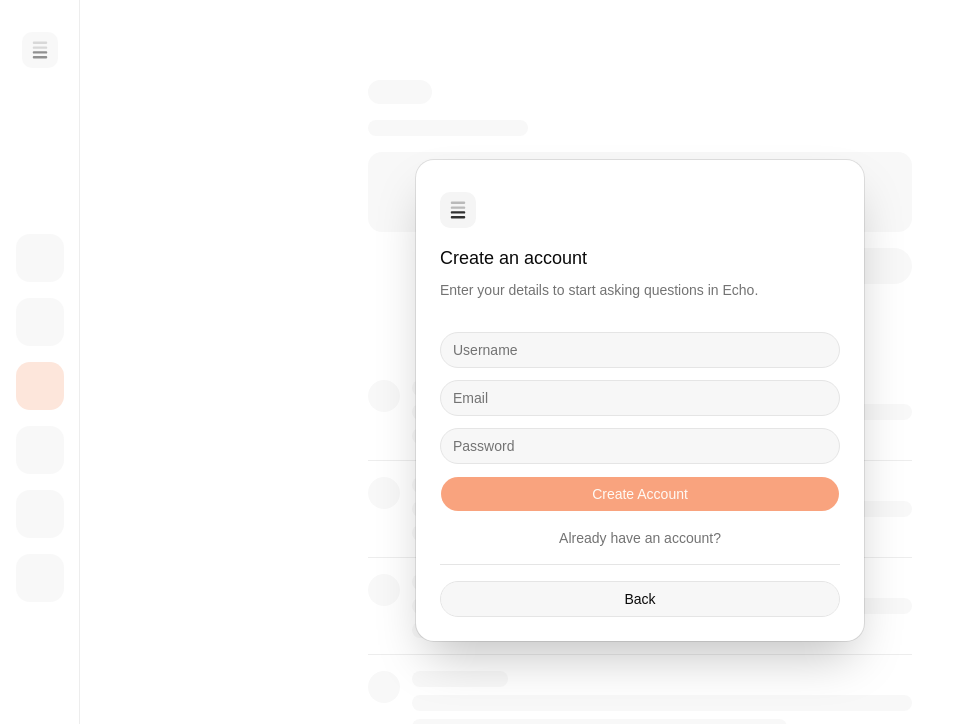
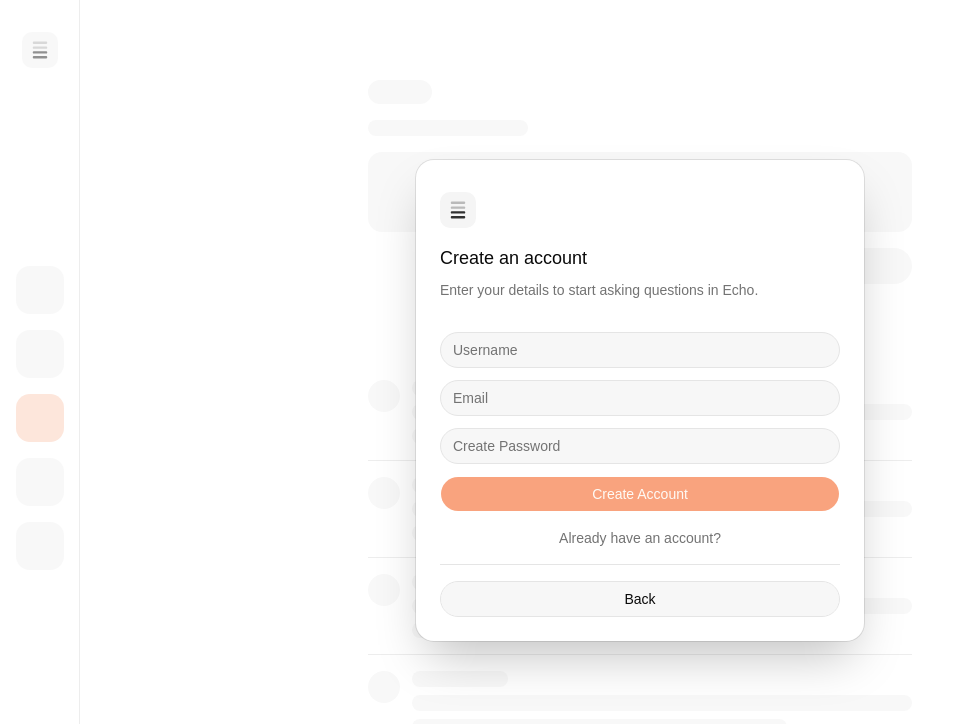
Before and after one commit to electr1fy0/echo, a React (Vite) app in the folder client/: page /auth in a window 1280 px wide. Shown: the top 724 px of the page, without its empty margins (0-959 px from the left). Built offline with nearby package versions, Linux system fonts and the light colour scheme; no server answers.

Commit message:
add motion

```diff
--- a/client/package.json
+++ b/client/package.json
@@ -19,6 +19,7 @@
     "class-variance-authority": "^0.7.1",
     "clsx": "^2.1.1",
     "lucide-react": "^0.562.0",
+    "motion": "^12.29.2",
     "next-themes": "^0.4.6",
     "react": "^19.2.0",
     "react-dom": "^19.2.0",
--- /dev/null
+++ b/client/src/components/page-transition.tsx
@@ -0,0 +1,20 @@
+import { motion } from "motion/react";
+
+interface PageTransitionProps {
+  children: React.ReactNode;
+  className?: string;
+}
+
+export function PageTransition({ children, className }: PageTransitionProps) {
+  return (
+    <motion.div
+      initial={{ opacity: 0, y: 10 }}
+      animate={{ opacity: 1, y: 0 }}
+      exit={{ opacity: 0, y: -10 }}
+      transition={{ duration: 0.2, ease: "easeOut" }}
+      className={className}
+    >
+      {children}
+    </motion.div>
+  );
+}
--- a/client/src/pages/all-chambers.tsx
+++ b/client/src/pages/all-chambers.tsx
@@ -10,13 +10,14 @@ import {
 import { CreateChamberDialog } from "@/components/chambers/create-chamber-dialog";
 import { useNavigate } from "react-router";
 import { ChamberListSkeleton } from "@/components/ui/skeletons";
+import { PageTransition } from "@/components/page-transition";
 export function AllChambers() {
   const [query, setQuery] = useState("");
   const [createChamberOpen, setCreateChamberOpen] = useState(false);
   const navigate = useNavigate();
   const { data: chambers = [], isLoading } = useListChambers(query);
   return (
-    <div className="max-w-[40rem] w-full md:mt-24 mt-16 space-y-4 mb-40 relative px-4 pb-20 md:pb-0">
+    <PageTransition className="max-w-[40rem] w-full md:mt-24 mt-16 space-y-4 mb-40 relative px-4 pb-20 md:pb-0">
       <button
         onClick={() => navigate(-1)}
         className="flex items-center gap-1 text-sm text-neutral-500 hover:text-neutral-700 dark:hover:text-neutral-300 mb-2 transition-colors"
@@ -66,6 +67,6 @@ export function AllChambers() {
         open={createChamberOpen}
         onOpenChange={setCreateChamberOpen}
       />
-    </div>
+    </PageTransition>
   );
 }
--- a/client/src/pages/auth.tsx
+++ b/client/src/pages/auth.tsx
@@ -4,6 +4,7 @@ import { Button } from "@/components/ui/button";
 import { Input } from "@/components/ui/input";
 import { Skeleton } from "@/components/ui/skeleton";
 import type { AuthPayload } from "@/api/auth";
+import { motion } from "motion/react";
 import {
   Card,
   CardContent,
@@ -48,7 +49,6 @@ function SkeletonSidebar() {
         <Skeleton className="size-12 rounded-xl animate-none" />
         <Skeleton className="size-12 rounded-xl animate-none" />
         <Skeleton className="size-12 rounded-xl animate-none bg-primary/20" />
-        <Skeleton className="size-12 rounded-xl animate-none" />
         <Skeleton className="size-12 rounded-xl animate-none" />
         <Skeleton className="size-12 rounded-xl animate-none" />
       </nav>
@@ -221,7 +221,13 @@ export function Auth() {
         </main>
       </div>
       <div className="fixed inset-0 flex items-center justify-center z-50">
-        <Card className="w-full max-w-md mx-4 shadow-2xl">
+        <motion.div
+          initial={{ opacity: 0, scale: 0.95, y: 10 }}
+          animate={{ opacity: 1, scale: 1, y: 0 }}
+          transition={{ duration: 0.3, ease: "easeOut" }}
+          className="w-full max-w-md mx-4"
+        >
+          <Card className="w-full shadow-2xl">
           <CardHeader className="text-center pb-2">
             <div className="my-2">
               <div className="size-9 rounded-lg bg-neutral-100 dark:bg-neutral-800 flex items-center justify-center">
@@ -297,7 +303,7 @@ export function Auth() {
                 <Input
                   id="password"
                   type="password"
-                  placeholder="Password"
+                  placeholder={isSignUp ? "Create Password" : "Password"}
                   aria-label="Password"
                   autoComplete={isSignUp ? "new-password" : "current-password"}
                   className="text-sm pl-3"
@@ -372,6 +378,7 @@ export function Auth() {
             </div>
           </CardContent>
         </Card>
+        </motion.div>
       </div>
     </div>
   );
--- a/client/src/pages/chamber.tsx
+++ b/client/src/pages/chamber.tsx
@@ -18,6 +18,8 @@ import {
 import { CHAMBER_COLORS } from "@/components/chambers/consts";
 import { cn, getInitials } from "@/lib/utils";
 import { useDeleteQuestion, useQuestionsQuery } from "@/hooks/use-questions";
+import { PageTransition } from "@/components/page-transition";
+
 function formatMemberCount(count: number): string {
   if (count >= 1000) {
     return `${(count / 1000).toFixed(1)}k`;
@@ -82,7 +84,7 @@ export function ChamberPage() {
     }
   };
   return (
-    <div className="max-w-[40rem] w-full md:mt-24 mt-16 mb-40 relative px-4 pb-20 md:pb-0">
+    <PageTransition className="max-w-[40rem] w-full md:mt-24 mt-16 mb-40 relative px-4 pb-20 md:pb-0">
       <button
         onClick={() => navigate(-1)}
         className="flex items-center gap-1 text-sm text-neutral-500 hover:text-neutral-700 dark:hover:text-neutral-300 mb-6 transition-colors"
@@ -145,6 +147,6 @@ export function ChamberPage() {
           </div>
         )}
       </div>
-    </div>
+    </PageTransition>
   );
 }
--- a/client/src/pages/explore.tsx
+++ b/client/src/pages/explore.tsx
@@ -17,6 +17,7 @@ import { useGlobalSearch } from "@/hooks/use-search";
 import type { AnswerItem } from "@/types";
 import { UserAvatar } from "@/components/ui/user-avatar";
 import { useNavigate } from "react-router";
+import { PageTransition } from "@/components/page-transition";
 import { formatRelativeTime } from "@/lib/format-time";
 function ReplyResult({ item }: { item: AnswerItem }) {
   return (
@@ -68,7 +69,7 @@ export function Explore() {
   const isLoading = isSearchMode ? isSearching : isTrendingLoading;
 
   return (
-    <div className="max-w-[40rem] w-full md:mt-24 mt-16 space-y-4 mb-40 relative px-4 pb-20 md:pb-0">
+    <PageTransition className="max-w-[40rem] w-full md:mt-24 mt-16 space-y-4 mb-40 relative px-4 pb-20 md:pb-0">
       <h1 className="text-neutral-800 dark:text-neutral-200 text-lg py-0 my-0 text-balance">
         Explore
       </h1>
@@ -214,6 +215,6 @@ export function Explore() {
         open={createChamberOpen}
         onOpenChange={setCreateChamberOpen}
       />
-    </div>
+    </PageTransition>
   );
 }
--- a/client/src/pages/home.tsx
+++ b/client/src/pages/home.tsx
@@ -27,6 +27,8 @@ import { cn } from "@/lib/utils";
 import { useListChambers } from "@/hooks/use-chamber";
 import { ChamberCard } from "@/components/chambers/chamber-list";
 import { CHAMBER_COLORS } from "@/components/chambers/consts";
+
+import { PageTransition } from "@/components/page-transition";
 
 export function Home() {
   const [activeTab, setActiveTab] = useState<"recent" | "trending">("recent");
@@ -58,7 +60,7 @@ export function Home() {
     );
   };
   return (
-    <div className="max-w-[40rem] w-full md:mt-24 mt-16 space-y-4 mb-40 relative px-4 pb-20 md:pb-0">
+    <PageTransition className="max-w-[40rem] w-full md:mt-24 mt-16 space-y-4 mb-40 relative px-4 pb-20 md:pb-0">
       <h1 className="text-neutral-800 dark:text-neutral-200 text-lg py-0 my-0 text-balance">
         Echo
       </h1>
@@ -253,6 +255,6 @@ export function Home() {
           </div>
         )}
       </div>
-    </div>
+    </PageTransition>
   );
 }
--- a/client/src/pages/landing.tsx
+++ b/client/src/pages/landing.tsx
@@ -1,9 +1,10 @@
 import { Link } from "react-router";
 import { Button } from "@/components/ui/button";
+import { PageTransition } from "@/components/page-transition";
 
 export function Landing() {
   return (
-    <div className="min-h-screen flex flex-col bg-background">
+    <PageTransition className="min-h-screen flex flex-col bg-background">
       <header className="w-full max-w-xl mx-auto px-4 py-8 flex items-center justify-between">
         <Link to="/auth">
           <div className="size-9 rounded-lg bg-primary flex items-center justify-center">
@@ -386,6 +387,6 @@ export function Landing() {
           </div>
         </div>
       </footer>
-    </div>
+    </PageTransition>
   );
 }
--- a/client/src/pages/notifications.tsx
+++ b/client/src/pages/notifications.tsx
@@ -10,6 +10,7 @@ import { UserAvatar } from "@/components/ui/user-avatar";
 import { formatRelativeTime } from "@/lib/format-time";
 import { NotificationListSkeleton } from "@/components/ui/skeletons";
 import { Link } from "react-router";
+import { PageTransition } from "@/components/page-transition";
 
 function NotificationItem({ notification }: { notification: Notification }) {
   const isUpvote = notification.type === "upvote_question";
@@ -120,7 +121,7 @@ export function Notifications() {
   const { data: notifications = [], isLoading } = useNotificationsQuery();
 
   return (
-    <div className="max-w-[40rem] w-full md:mt-24 mt-16 space-y-6 mb-40 relative px-4 pb-20 md:pb-0">
+    <PageTransition className="max-w-[40rem] w-full md:mt-24 mt-16 space-y-6 mb-40 relative px-4 pb-20 md:pb-0">
       <div>
         <h1 className="text-lg text-neutral-900 dark:text-neutral-100">
           Activity
@@ -148,6 +149,6 @@ export function Notifications() {
           </div>
         )}
       </div>
-    </div>
+    </PageTransition>
   );
 }
--- a/client/src/pages/profile.tsx
+++ b/client/src/pages/profile.tsx
@@ -51,6 +51,7 @@ import { ChamberPillSkeleton } from "@/components/ui/skeletons";
 import { useTheme } from "@/hooks/use-theme";
 
 import { Skeleton } from "@/components/ui/skeleton";
+import { PageTransition } from "@/components/page-transition";
 
 export function Profile() {
   const {
@@ -119,7 +120,7 @@ export function Profile() {
   };
 
   return (
-    <div className="max-w-[40rem] w-full md:mt-24 mt-16 space-y-8 mb-40 relative px-4 pb-20 md:pb-0">
+    <PageTransition className="max-w-[40rem] w-full md:mt-24 mt-16 space-y-8 mb-40 relative px-4 pb-20 md:pb-0">
       <div className="flex flex-col items-start gap-4">
         <div className="flex w-full justify-between items-start">
           {isProfileLoading ? (
@@ -446,6 +447,6 @@ export function Profile() {
           </div>
         </DialogContent>
       </Dialog>
-    </div>
+    </PageTransition>
   );
 }
--- a/client/src/pages/public-profile.tsx
+++ b/client/src/pages/public-profile.tsx
@@ -7,6 +7,7 @@ import { Link01Icon } from "@hugeicons/core-free-icons";
 import { QuestionList } from "@/components/questions/question-list";
 import { QuestionListSkeleton } from "@/components/questions/question-skeleton";
 import { ProfileSkeleton } from "@/components/ui/skeletons";
+import { PageTransition } from "@/components/page-transition";
 
 export function PublicProfile() {
   const { username } = useParams<{ username: string }>();
@@ -35,7 +36,7 @@ export function PublicProfile() {
   }
 
   return (
-    <div className="max-w-[40rem] w-full md:mt-24 mt-16 space-y-8 mb-40 relative px-4 pb-20 md:pb-0">
+    <PageTransition className="max-w-[40rem] w-full md:mt-24 mt-16 space-y-8 mb-40 relative px-4 pb-20 md:pb-0">
       <div className="flex flex-col items-start gap-4">
         <div className="flex w-full justify-between items-start">
           <UserAvatar
@@ -101,6 +102,6 @@ export function PublicProfile() {
           <p className="text-neutral-500 text-sm">No questions posted yet.</p>
         )}
       </div>
-    </div>
+    </PageTransition>
   );
 }
```
Also changed, not shown: 1 other file (tests, documents, lock files or other folders).
